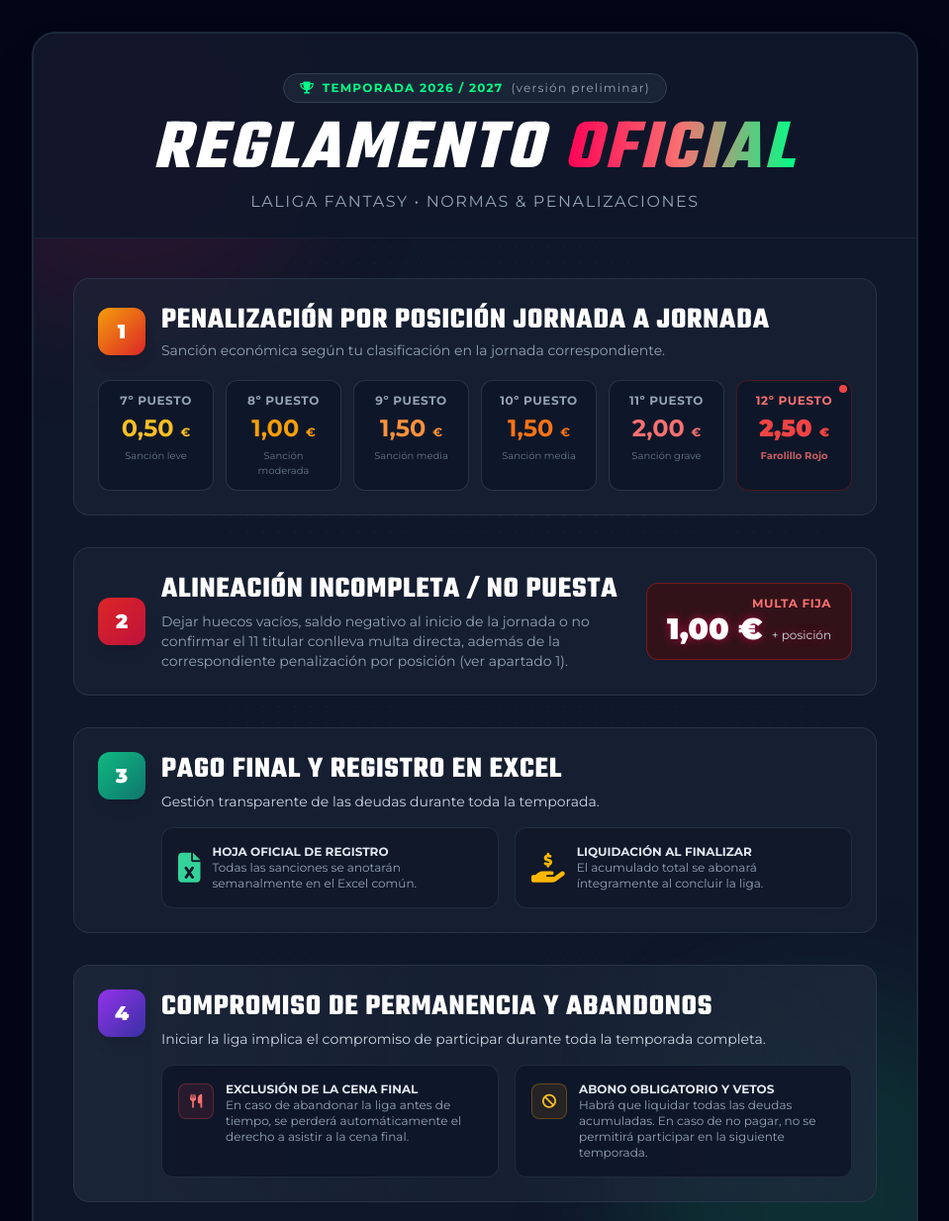
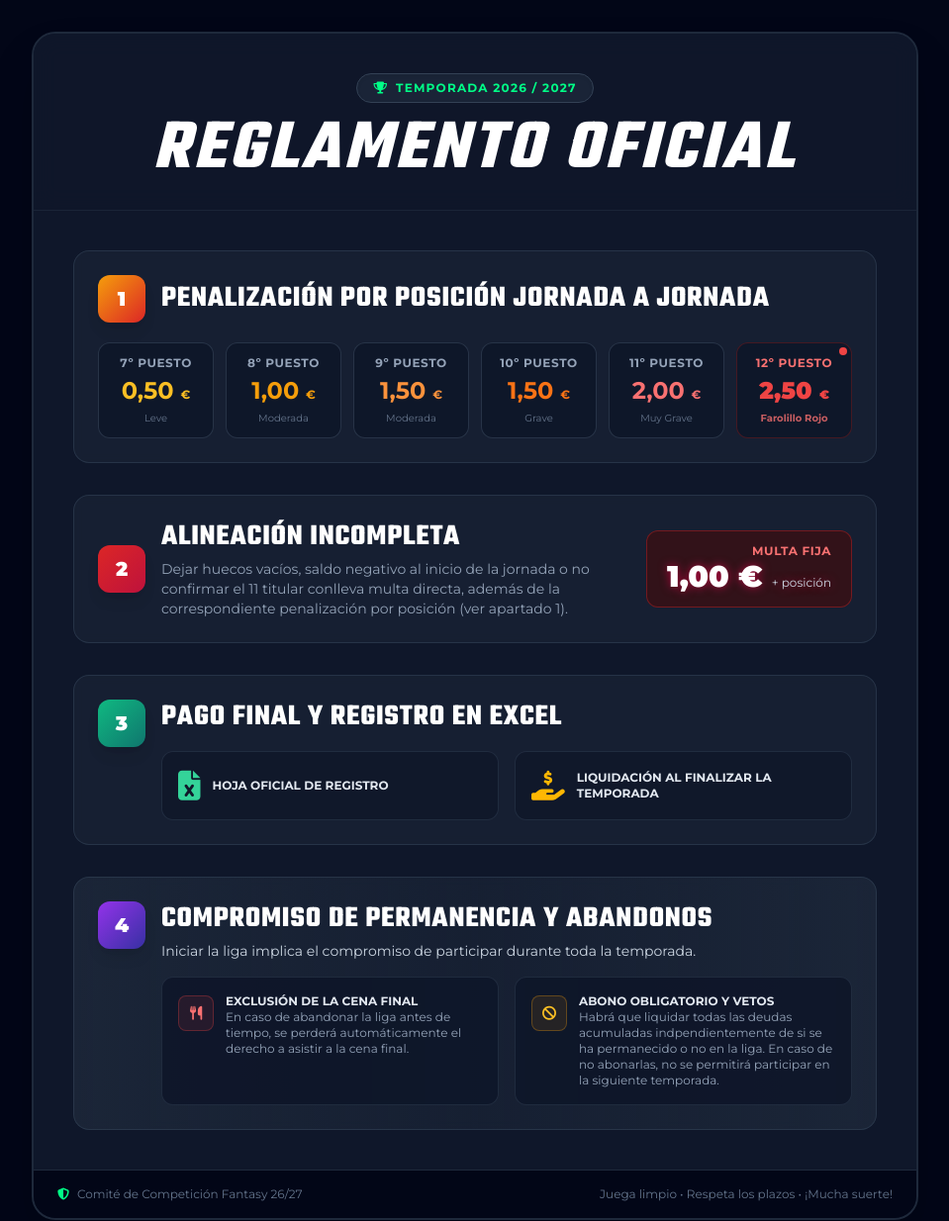
Before and after one commit to diegoglezsu/fantasy-rules, a plain HTML site: page index.html in a window 1280 px wide. Shown: the top 1234 px of the page at 99% size, without its empty margins (160-1119 px from the left). Drawn offline with nearby package versions, Linux system fonts and the light colour scheme.

Commit message:
Eliminar elementos decorativos y ajustar texto en el encabezado y contenido de las normas

```diff
--- a/index.html
+++ b/index.html
@@ -57,24 +57,15 @@
 
     <!-- Container Principal del Póster -->
     <main class="max-w-4xl w-full bg-slate-900 border-2 border-slate-800 rounded-3xl shadow-2xl overflow-hidden relative my-auto">
-
-        <!-- Elementos Decorativos de Fondo -->
-        <div class="absolute -top-24 -left-24 w-96 h-96 bg-laliga-accent/10 rounded-full blur-3xl pointer-events-none"></div>
-        <div class="absolute -bottom-24 -right-24 w-96 h-96 bg-laliga-neon/10 rounded-full blur-3xl pointer-events-none"></div>
-        <div class="absolute top-1/2 left-1/2 -translate-x-1/2 -translate-y-1/2 w-full h-full bg-[radial-gradient(#1e293b_1px,transparent_1px)] [background-size:16px_16px] [mask-image:radial-gradient(ellipse_50%_50%_at_50%_50%,#000_70%,transparent_100%)] opacity-30 pointer-events-none"></div>
-
         <!-- Encabezado del Póster -->
         <header class="relative z-10 pt-10 pb-6 px-6 text-center border-b border-slate-800/80 bg-slate-900/80 backdrop-blur-md">
             <div class="inline-flex items-center gap-2 bg-slate-800/80 border border-slate-700 px-4 py-1.5 rounded-full text-xs font-bold tracking-widest text-laliga-neon uppercase mb-3 shadow-inner">
-                <i class="fa-solid fa-trophy"></i> Temporada 2026 / 2027 <span class="text-slate-400 font-normal lowercase">(versión preliminar)</span>
+                <i class="fa-solid fa-trophy"></i> Temporada 2026 / 2027
             </div>
 
             <h1 class="font-display uppercase text-5xl sm:text-7xl font-bold tracking-wider leading-none text-white italic">
-                Reglamento <span class="text-transparent bg-clip-text bg-gradient-to-r from-laliga-accent via-red-400 to-laliga-neon">Oficial</span>
+                Reglamento Oficial
             </h1>
-            <p class="text-slate-400 font-medium text-sm sm:text-base tracking-widest uppercase mt-1">
-                LaLiga Fantasy • Normas & Penalizaciones
-            </p>
         </header>
 
         <!-- Contenido de las Normas -->
@@ -90,9 +81,6 @@
                         <h2 class="font-display text-2xl sm:text-3xl font-bold uppercase tracking-wide text-white leading-none">
                             Penalización por Posición Jornada a Jornada
                         </h2>
-                        <p class="text-xs sm:text-sm text-slate-400 mt-0.5">
-                            Sanción económica según tu clasificación en la jornada correspondiente.
-                        </p>
                     </div>
                 </div>
 
@@ -105,7 +93,7 @@
                         <div class="text-2xl font-bold text-amber-400 group-hover:scale-110 transition-transform my-1">
                             0,50 <span class="text-xs">€</span>
                         </div>
-                        <span class="text-[10px] text-slate-500 block">Sanción leve</span>
+                        <span class="text-[10px] text-slate-500 block">Leve</span>
                     </div>
 
                     <!-- Pos 8 -->
@@ -114,7 +102,7 @@
                         <div class="text-2xl font-bold text-amber-500 group-hover:scale-110 transition-transform my-1">
                             1,00 <span class="text-xs">€</span>
                         </div>
-                        <span class="text-[10px] text-slate-500 block">Sanción moderada</span>
+                        <span class="text-[10px] text-slate-500 block">Moderada</span>
                     </div>
 
                     <!-- Pos 9 -->
@@ -123,7 +111,7 @@
                         <div class="text-2xl font-bold text-orange-400 group-hover:scale-110 transition-transform my-1">
                             1,50 <span class="text-xs">€</span>
                         </div>
-                        <span class="text-[10px] text-slate-500 block">Sanción media</span>
+                        <span class="text-[10px] text-slate-500 block">Moderada</span>
                     </div>
 
                     <!-- Pos 10 -->
@@ -132,7 +120,7 @@
                         <div class="text-2xl font-bold text-orange-500 group-hover:scale-110 transition-transform my-1">
                             1,50 <span class="text-xs">€</span>
                         </div>
-                        <span class="text-[10px] text-slate-500 block">Sanción media</span>
+                        <span class="text-[10px] text-slate-500 block">Grave</span>
                     </div>
 
                     <!-- Pos 11 -->
@@ -141,7 +129,7 @@
                         <div class="text-2xl font-bold text-red-400 group-hover:scale-110 transition-transform my-1">
                             2,00 <span class="text-xs">€</span>
                         </div>
-                        <span class="text-[10px] text-slate-500 block">Sanción grave</span>
+                        <span class="text-[10px] text-slate-500 block">Muy Grave</span>
                     </div>
 
                     <!-- Pos 12 -->
@@ -166,7 +154,7 @@
                         </div>
                         <div>
                             <h2 class="font-display text-2xl sm:text-3xl font-bold uppercase tracking-wide text-white leading-none">
-                                Alineación Incompleta / No Puesta
+                                Alineación Incompleta
                             </h2>
                             <p class="text-xs sm:text-sm text-slate-400 mt-1 max-w-md">
                                 Dejar huecos vacíos, saldo negativo al inicio de la jornada o no confirmar el 11 titular conlleva multa directa, además de la correspondiente penalización por posición (ver apartado 1).
@@ -192,9 +180,6 @@
                             <h2 class="font-display text-2xl sm:text-3xl font-bold uppercase tracking-wide text-white leading-none">
                                 Pago Final y Registro en Excel
                             </h2>
-                            <p class="text-xs sm:text-sm text-slate-300 mt-1">
-                                Gestión transparente de las deudas durante toda la temporada.
-                            </p>
                         </div>
 
                         <div class="grid sm:grid-cols-2 gap-4 pt-1">
@@ -202,15 +187,13 @@
                                 <i class="fa-solid fa-file-excel text-emerald-400 text-3xl shrink-0"></i>
                                 <div>
                                     <h3 class="text-xs font-bold uppercase text-slate-200">Hoja Oficial de Registro</h3>
-                                    <p class="text-xs text-slate-400">Todas las sanciones se anotarán semanalmente en el Excel común.</p>
                                 </div>
                             </div>
 
                             <div class="bg-slate-900/80 p-4 rounded-xl border border-slate-700/50 flex items-center gap-3">
                                 <i class="fa-solid fa-hand-holding-dollar text-laliga-gold text-3xl shrink-0"></i>
                                 <div>
-                                    <h3 class="text-xs font-bold uppercase text-slate-200">Liquidación al Finalizar</h3>
-                                    <p class="text-xs text-slate-400">El acumulado total se abonará íntegramente al concluir la liga.</p>
+                                    <h3 class="text-xs font-bold uppercase text-slate-200">Liquidación al Finalizar la Temporada</h3>
                                 </div>
                             </div>
                         </div>
@@ -230,7 +213,7 @@
                                 Compromiso de Permanencia y Abandonos
                             </h2>
                             <p class="text-xs sm:text-sm text-slate-300 mt-1">
-                                Iniciar la liga implica el compromiso de participar durante toda la temporada completa.
+                                Iniciar la liga implica el compromiso de participar durante toda la temporada.
                             </p>
                         </div>
 
@@ -251,7 +234,7 @@
                                 </div>
                                 <div>
                                     <h3 class="text-xs font-bold uppercase text-slate-200">Abono Obligatorio y Vetos</h3>
-                                    <p class="text-xs text-slate-400">Habrá que liquidar todas las deudas acumuladas. En caso de no pagar, no se permitirá participar en la siguiente temporada.</p>
+                                    <p class="text-xs text-slate-400">Habrá que liquidar todas las deudas acumuladas indpendientemente de si se ha permanecido o no en la liga. En caso de no abonarlas, no se permitirá participar en la siguiente temporada.</p>
                                 </div>
                             </div>
                         </div>
```
